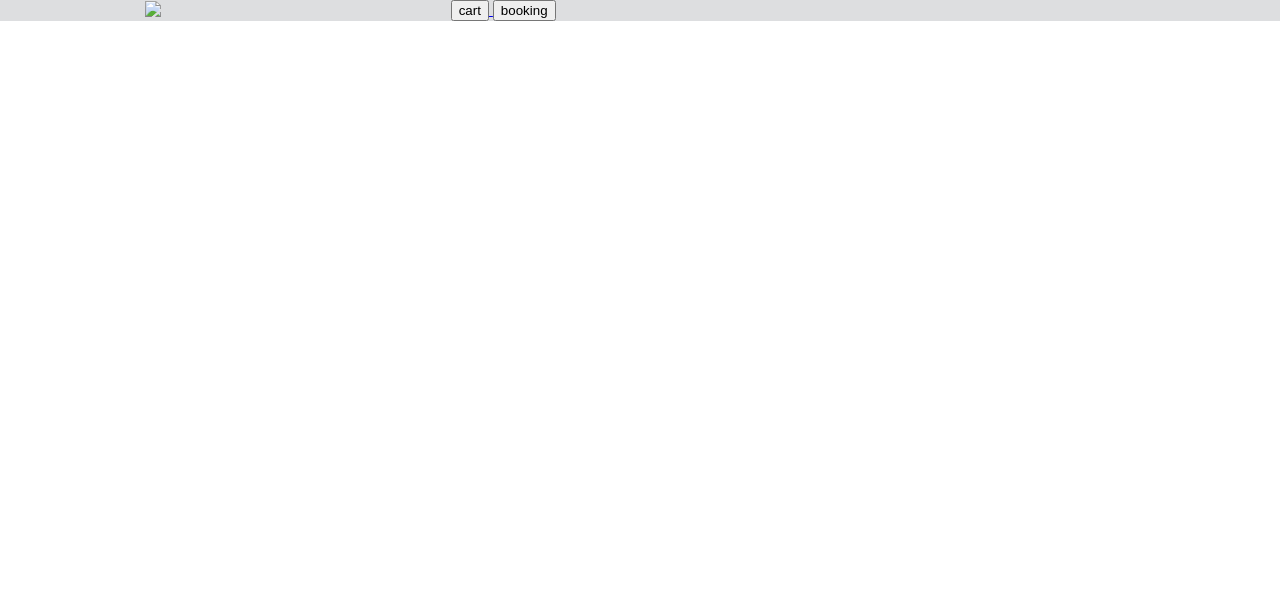
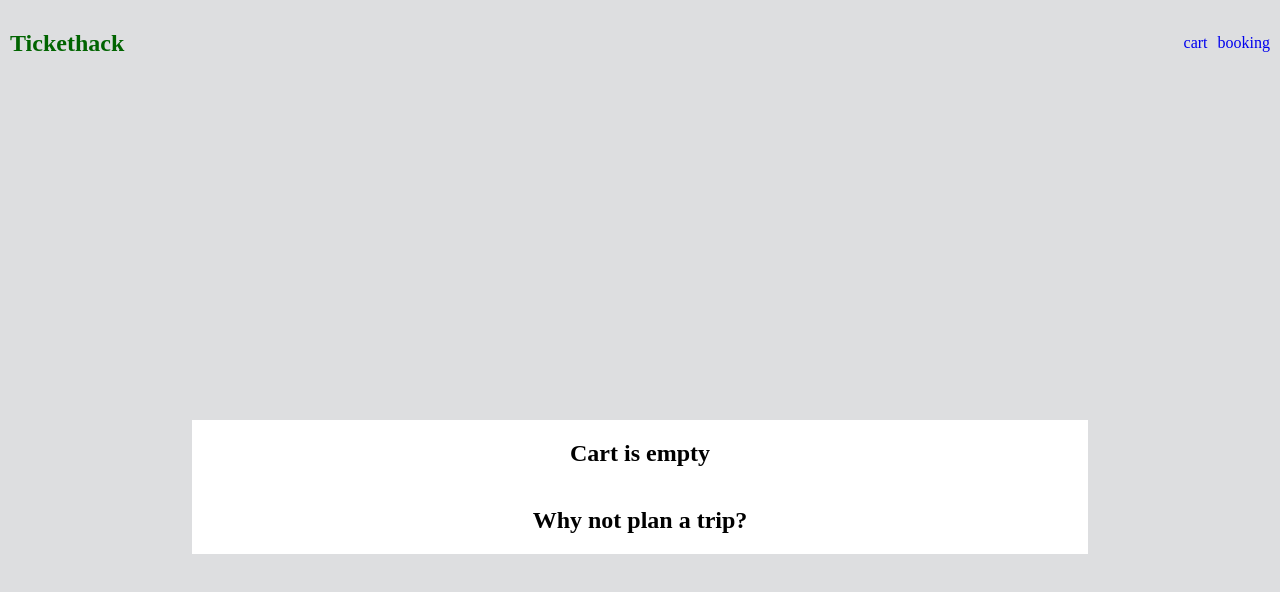
Before and after one commit to Sachahcas/tickethack-frontend, a plain HTML site: page cart.html in a window 1280 px wide. Drawn offline with Linux system fonts and the light colour scheme.

Commit message:
Changed header & booking/cart

```diff
--- a/cart.html
+++ b/cart.html
@@ -9,15 +9,19 @@
 <body>
     <div id = header>
         <div id = logoContainer>
-            <a href="index.html"><img id="LogoIcon" src="ajouter ici le lien du logo" /></a>
+            <a href="index.html" style="text-decoration: none"><h2 id = logoText>Tickethack</h2></a>
         </div>
         <div id = menuContainer>
-            <a href="cart.html"> <button type="button" id="cart">cart</button> </a>
-            <a href="booking.html"> <button type="button" id="booking">booking</button> </a>
+            <a href="cart.html" style="text-decoration: none"><span id="cart">cart</span></a>
+            <a href="booking.html" style="text-decoration: none"><span id="booking">booking</span></a>
+        </div>
     </div>
 
     <div id = cartContainer>
-
+        <div class = cart>
+            <h2>Cart is empty</h2>
+            <h2>Why not plan a trip?</h2>
+        </div>
     </div>
 
     <div id = footer>
--- a/style.css
+++ b/style.css
@@ -17,11 +17,25 @@ body {
     grid-column-start: 1;
     grid-column-end: 12;
     display: flex;
-    justify-content: space-around;
+    justify-content: space-between;
     align-items: center;
     background-color: #dddee0;
+    padding: 10px
   }
 
+  #logoText {
+    color:darkgreen;
+
+  }
+
+  #menuContainer {
+    display:flex;
+    justify-content: space-between;
+  }
+
+  #cart {
+    margin-right: 10px;
+  }
   #titlesContainer {
     grid-row-start: 2;
     grid-row-end: 3;
@@ -49,3 +63,20 @@ body {
   #searchBlock {
     display: flex;
   }
+
+  #cartContainer, #bookingContainer {
+    display : flex;
+    justify-content: space-around;
+    align-items: center;
+    height: 100vh;
+    background-color: #dddee0;
+  }
+
+  .cart, .booking {
+    display: flex;
+    justify-content: space-around;
+    align-items: center;
+    width: 70%;
+    background-color: white;
+    flex-direction: column;
+  }
```
Also changed, not shown: booking.html (+8 -4 lines), index.html (+3 -3 lines).
